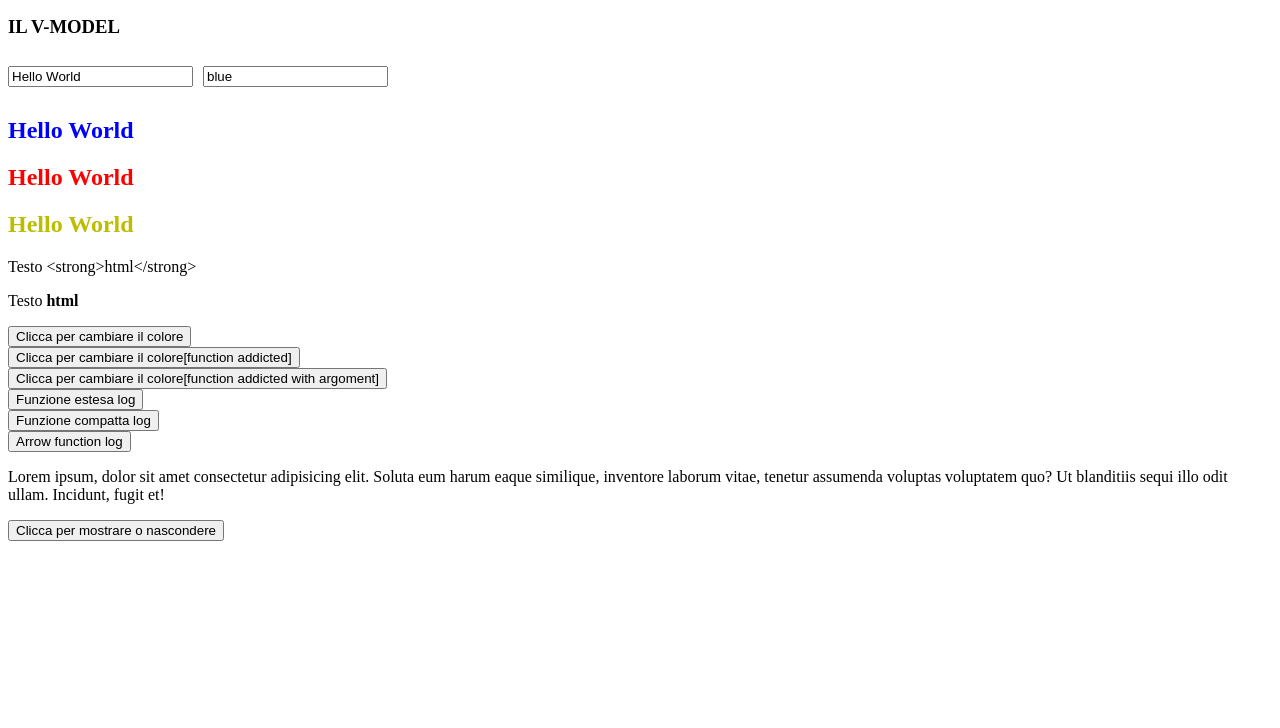
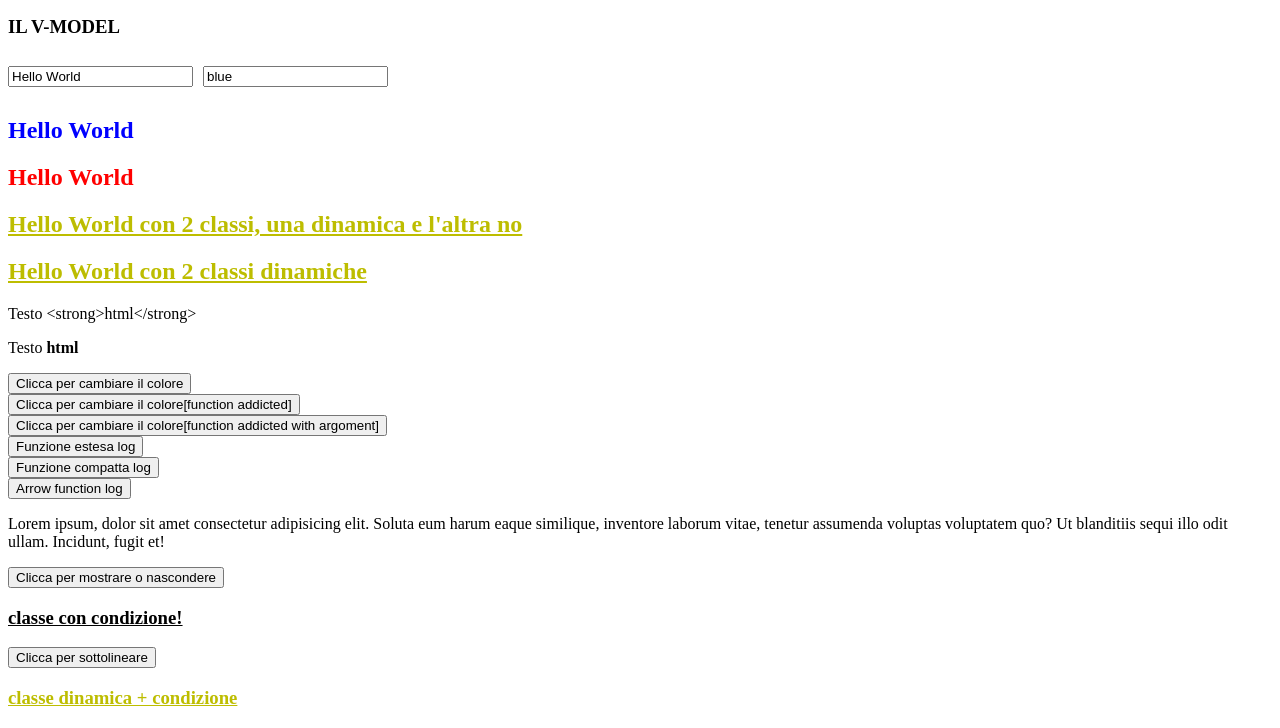
Before and after one commit to LupoArticoblu/00-intro-VUE, a plain HTML site: page index.html in a window 1280 px wide. Shown: the part 130-858 px from the top of the page. Before the commit the page ends 800 px from the top, so only its background shows below. Drawn offline with nearby package versions, Linux system fonts and the light colour scheme.

Commit message:
gestione delle classi dinamiche

```diff
--- a/app.js
+++ b/app.js
@@ -14,7 +14,8 @@ createApp({
       colText2: 'red',
       colText3: 'yellow',
       mioTestoHTML: 'Testo <strong>html</strong>',
-      mostra: true
+      mostra: true,
+      sottolineato: true
       //ATTENZIONE: ogni volta che il valore del dato cambia, il DOM viene riscritto e reattivamente cambia in tutti i punti del codice
     }
   },
@@ -38,6 +39,9 @@ createApp({
     },
     mostraTesto() {
       this.mostra = !this.mostra;
+    },
+    sottolinea(){
+      this.sottolineato = !this.sottolineato;
     }
   }
 }).mount('#app')
--- a/index.html
+++ b/index.html
@@ -32,7 +32,10 @@
     <h2 v-bind:class="colText">{{ message }}</h2>
     <!--altro modo per scrivere il v-bind è usando solo i ":"prima di qualsiasi attributo. In questo caso usiamo :class-->
     <h2 :class="colText2">{{ message }}</h2>
-    <h2 :class="colText3">{{ message }}</h2>
+    <!--nulla mi vieta di inserire una classe non bindata"class=""-->
+    <h2 class="underline":class="colText3">{{ message }} con 2 classi, una dinamica e l'altra no</h2>
+    <!--posso anche passare più classi in modo dinamico tramite array-->
+    <h2 :class="[colText3, 'underline']">{{ message }} con 2 classi dinamiche</h2>
   <!--vediamo come usare il v-text e v-html, direttive del tag p che inseriscono testo da una variabile data-->
     <p v-text="mioTestoHTML"></p>
     <!--v-html mi permette di inserire codice html come valore di una variabile data, al contrario di v-text che inserisce unicamente del testo-->
@@ -43,7 +46,6 @@
     <!-- così come per il v-bind anche v-on ha una scorciatoia "@"
     quindi "@click" per far si che il bottone resti in ascolto do un attributo "click" che cambierà il valore di "colText"
     ATTENZIONE: tutto ciò che viene scritto all'interno degli eventi bindati non sono stringhe, ma codice JS-->
-
     <button @click="testoRosso()">Clicca per cambiare il colore[function addicted]</button><br>
     <button @click="testoGiallo('green')">Clicca per cambiare il colore[function addicted with argoment]</button><br>
     <button @click="funzioneEstesa()">Funzione estesa log</button><br>
@@ -53,6 +55,11 @@
     <p v-show="mostra">Lorem ipsum, dolor sit amet consectetur adipisicing elit. Soluta eum harum eaque similique, inventore laborum vitae, tenetur assumenda voluptas voluptatem quo? Ut blanditiis sequi illo odit ullam. Incidunt, fugit et!</p>
     <!--bottone toglle che mostra e nasconde il testo-->
     <button @click="mostraTesto()">Clicca per mostrare o nascondere</button>
+    <!--passiamo alla classe bindata un oggetto in cui scriviamo una condizione(la classe underline non sarà dinamica ma statica diventerà false al click del bottone){classeDaStampare: condizione}-->
+    <h3 :class="{underline: sottolineato}">classe con condizione!</h3>
+    <button @click="sottolinea()">Clicca per sottolineare</button><br>
+    <!-- una classe con condizione può essere passata in un array delle classi bindate-->
+    <h3 :class="[colText3, {underline: sottolineato}]">classe dinamica + condizione</h3>
   </div>
 
   <!--in JS sarebbe stato così per ogni elemento
--- a/style.css
+++ b/style.css
@@ -13,3 +13,7 @@
 .yellow{
   color: rgb(189, 189, 0);
 }
+
+.underline{
+  text-decoration: underline;
+}
```
